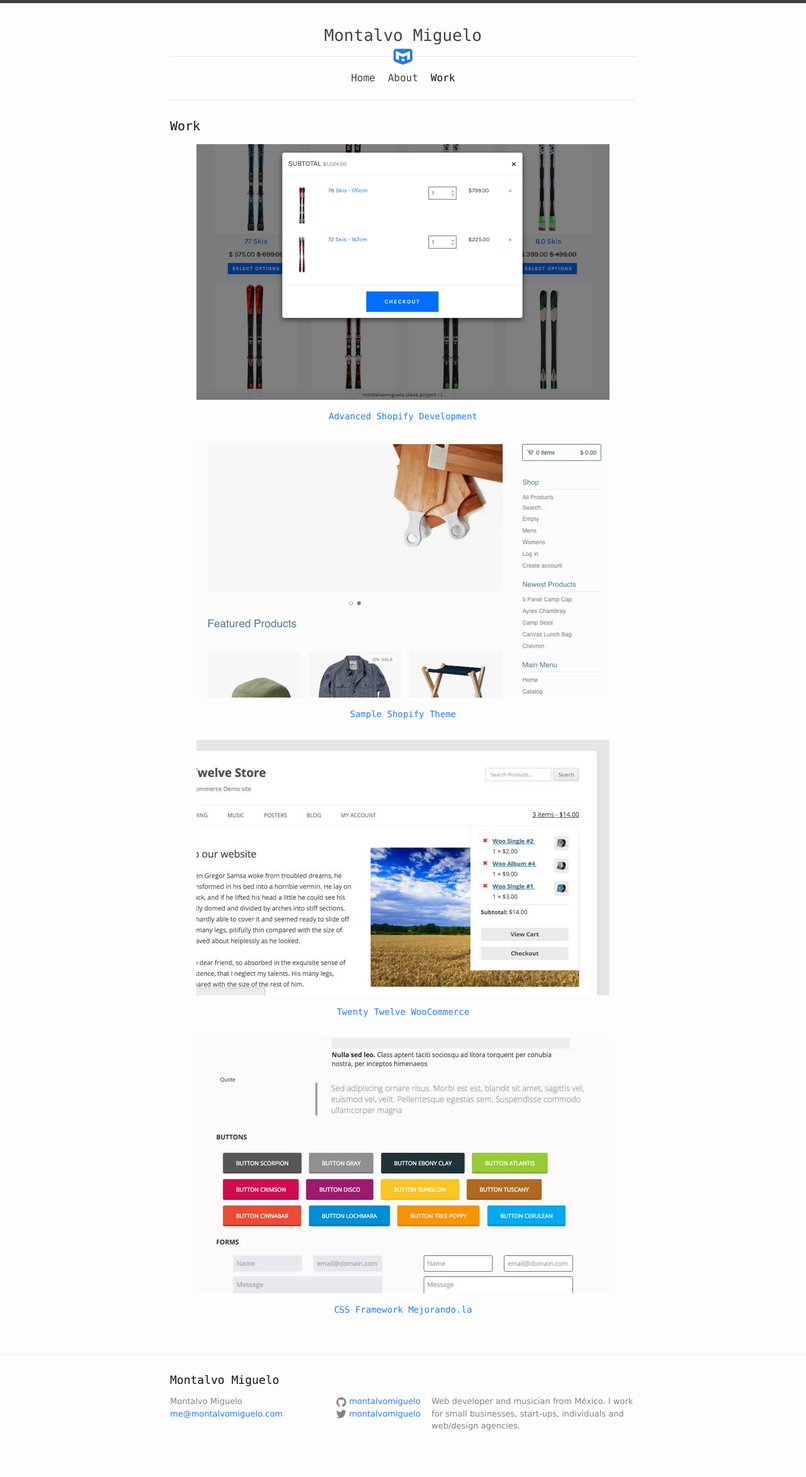
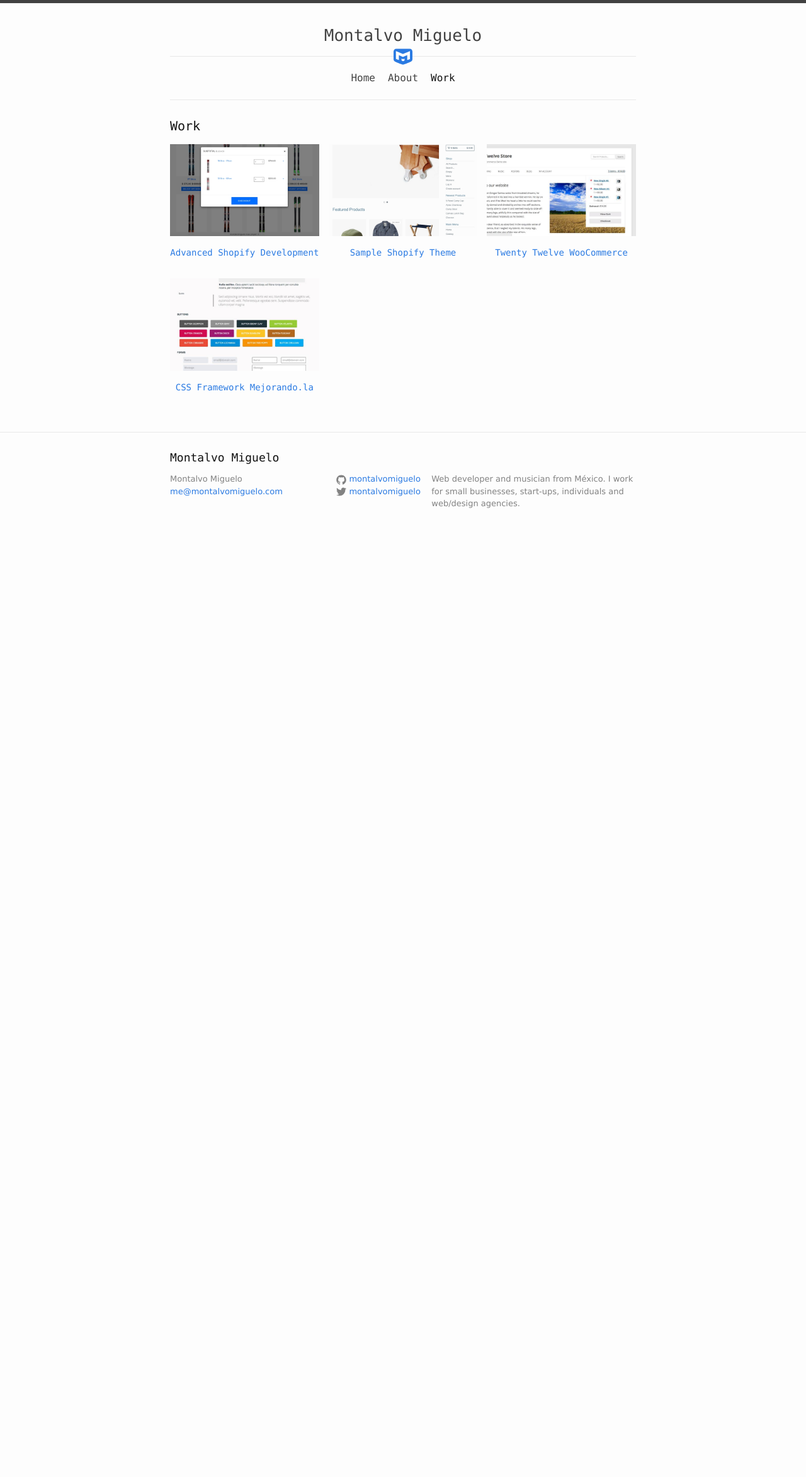
Before and after one commit to montalvomiguelo/montalvomiguelo.github.io, a Jekyll site: the page built from work.html, in a window 1280 px wide. Shown: the whole page at 63% size. Built offline with Jekyll 4.4.1, drawn with Linux system fonts in a browser that asks for light colours; after the commit the page ends 900 px from its top, so only the background shows below that.

Commit message:
projects mobile first

```diff
--- a/_sass/_layout.scss
+++ b/_sass/_layout.scss
@@ -221,24 +221,28 @@
  * Portfolio
  */
 .portfolio-list {
-  @include display-flexbox();
-  @include flex-wrap(wrap);
   font-family: $font-family-monospace;
   list-style: none;
   margin-bottom: 0;
   margin-left: -$spacing-unit / 2;
   margin-top: 1.1rem;
 
+  @include media-query($post-palm) {
+    @include display-flexbox();
+    @include flex-wrap(wrap);
+  }
+
   li {
-    @include flex-basis(33.33%);
     margin-bottom: $spacing-unit;
     padding-left: $spacing-unit / 2;
     text-align: center;
-    @include media-query($on-laptop) {
+
+    @include media-query($post-palm) {
       @include flex-basis(50%);
     }
-    @include media-query($on-palm) {
-      @include flex-basis(100%);
+
+    @include media-query($post-laptop) {
+      @include flex-basis(33.33%);
     }
   }
 
```
